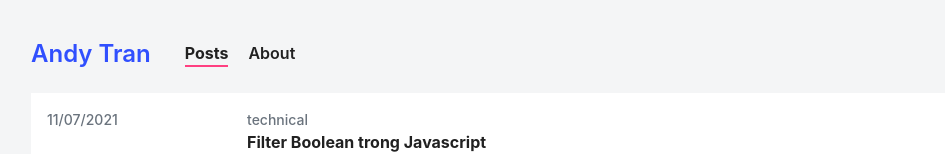
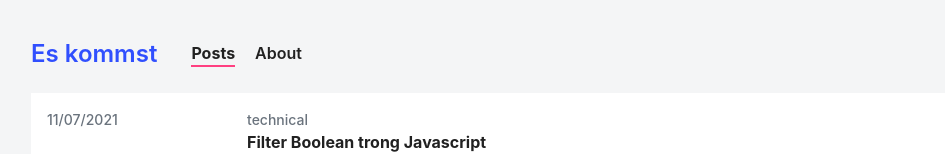
Before and after one commit to thangtmc73/blog, a Next.js app: page /posts in a window 1280 px wide. Shown: the top 154 px of the page, without its empty margins (91-1036 px from the left). Built offline with nearby package versions, Linux system fonts and the light colour scheme.

Commit message:
feat: update page title

```diff
--- a/components/Header/index.js
+++ b/components/Header/index.js
@@ -6,7 +6,7 @@ function Header() {
   return (
     <header className={styles.header}>
       <Link href="/" passHref>
-        <h2 className={styles.name}>Andy Tran</h2>
+        <h2 className={styles.name}>Es kommst</h2>
       </Link>
       <Nav />
     </header>
```
